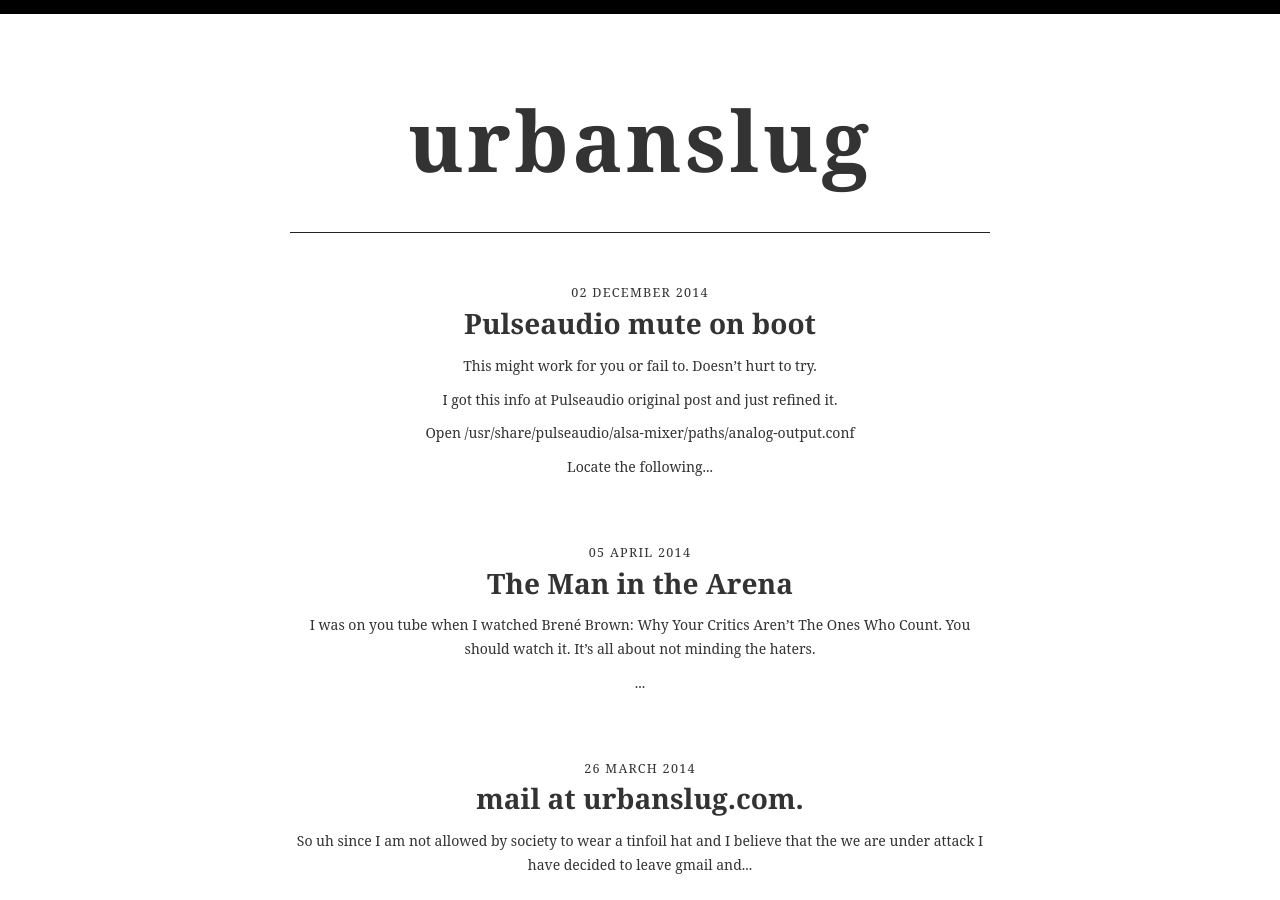
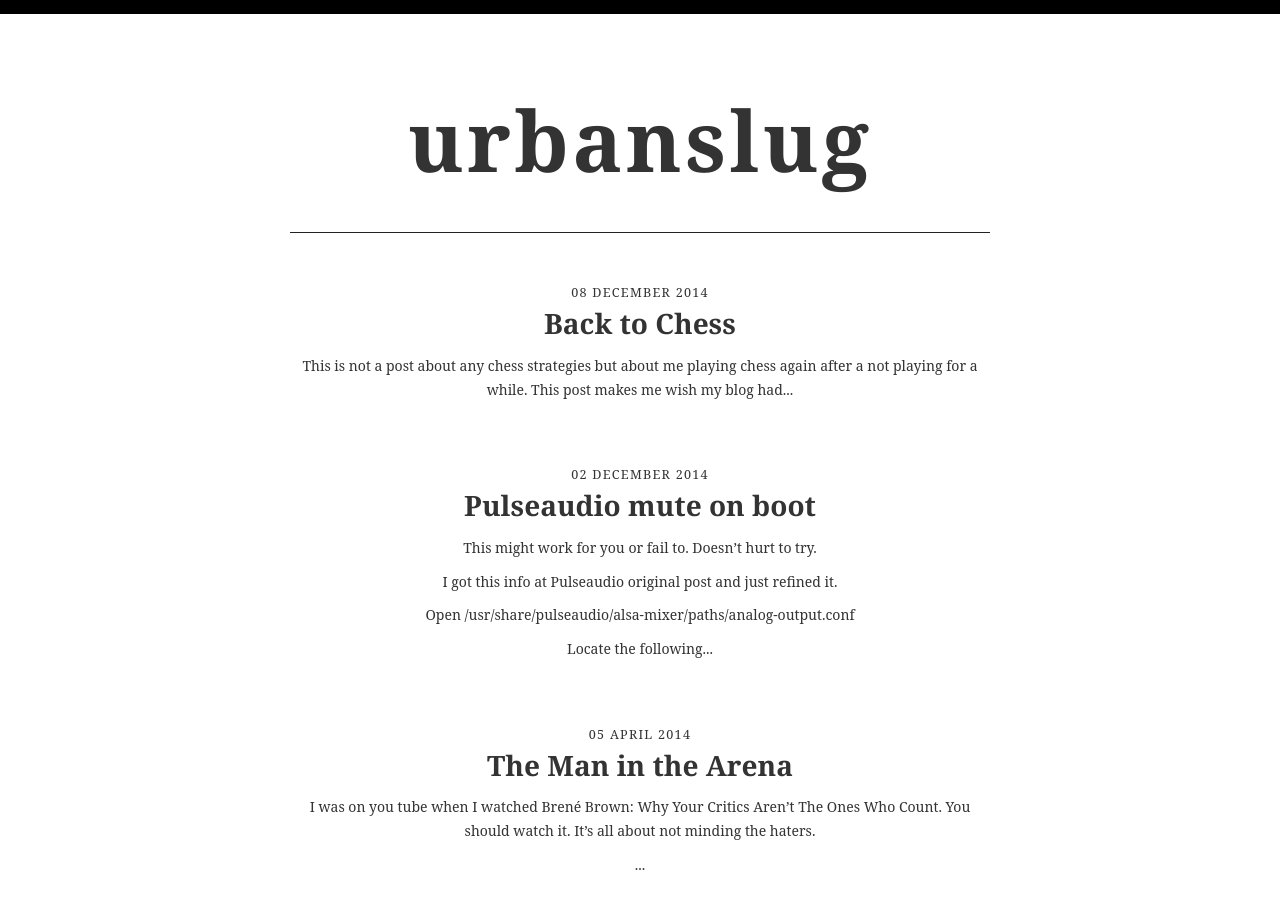
Before and after one commit to beerendlauwers/urbanslug.github.io, a Jekyll site: the page built from index.html, in a window 1280 px wide and 900 px high. Built offline with Jekyll 4.4.1, drawn with Linux system fonts in a browser that asks for light colours; some web fonts are replaced; the list of posts is cut into pages by our own code; part of the change alters nothing that is shown.

Commit message:
Updated _config.yml and added back to chess

```diff
--- a/_config.yml
+++ b/_config.yml
@@ -1,7 +1,5 @@
 # visit https://github.com/mojombo/jekyll/wiki/Configuration for more settings
 
 markdown: kramdown
-auto: true # automatically update your jekyll
-server: true # runs a local server
 paginate: 10 # pagination basted on number of posts
 exclude: ["Gemfile", "Gemfile.lock", "README.md", 'sass', 'watch.sh', 'style.scss'] # files to exclude
--- /dev/null
+++ b/_posts/2014-12-08-Back-to-Chess.md
@@ -0,0 +1,20 @@
+---
+layout: post_page
+title: "Back to Chess"
+date: 2014-12-08 16:33:15
+categories: Chess
+---
+
+This is not a post about any chess strategies but about me playing chess again after a not playing for a while. This post makes me wish my blog had comments. You could tweet me at [@urbanslug] if it's not too much work.
+
+So after many years of not playing chess, at least taking it seriously, I've decided to go back to playing. Why? I thought it would help me with mathematics and logic and programming but it's turned out to be a lot of fun so now I'm doing it because it's fun.
+
+So it's like this, I'm getting better at my opening game thanks to [mychessblog.com]. My middle game and end game will be worked on in that order. I'm not reading any books yet because I have exams to study for but I am reading a lot of online material other than what I've mentioned above and playing a lot more. I will start on a book when I get the time hopefully this December. I will write a review on the book that I will read and how it has impacted my playing.
+
+  Also I have tried creating a profile on [FICS] (Free Internet Chess Server) to play online, for some reason they never send me the confirmation email. I guess I'll be playing as guest until I get the time to email an admin and whine. Why I chose [FICS]? I installed pychess (on my arch) and the online play it has allows for [FICS] as the default so I went with it.
+
+  I hope this will be as fun as I remember it being back when I was in chess club and there was a coach and not just be a phase. Anyway if [mychessblog.com] has taught me anything it's that it's not about reading books or memorizing strategies but rather about practice.
+
+[@urbanslug]: http://twitter.com/urbanslug
+[mychessblog.com]: http://mychessblog.com
+[FICS]: http://www.freechess.org/Register/index.html
```
